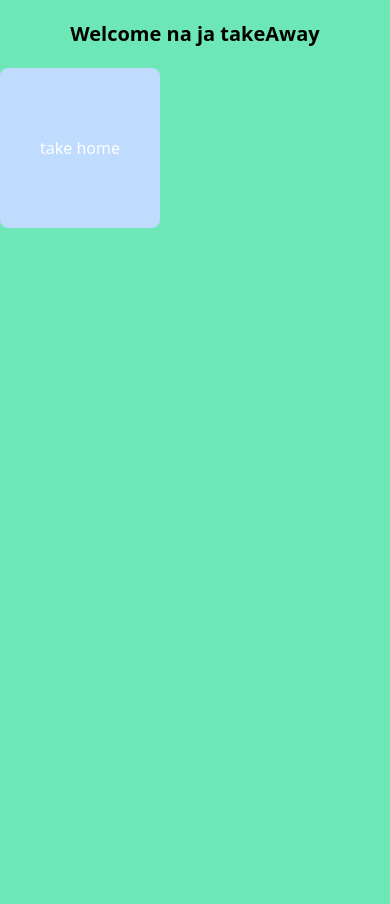
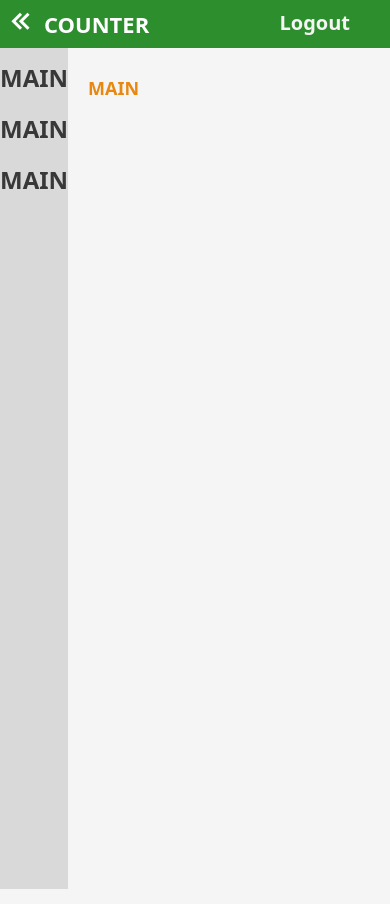
Before and after one commit to SuzukiTaylorSwift/Food-Ordering-Website-Project, a Flask app: page /takeAway in a window 390 px wide. Before the commit the page ends 228 px from the top, so only its background shows below. Run offline with Flask 3, Linux system fonts and the light colour scheme; data that the repository does not hold is empty; parts of the project's set-up code (start-up, migrations or seed data) failed here and were passed over.

Commit message:
login signup cashier responsive

```diff
--- /dev/null
+++ b/flask/app/static/css/takeAway.css
@@ -0,0 +1,115 @@
+body {
+    background-color: #f5f5f5;
+    padding-top: 20px;
+}
+
+.table-title {
+    display: flex;
+    align-items: center;
+    gap: 5px;
+    background-color: #2D8E2D;
+    color: white;
+    padding: 3px;
+    text-align: left;
+    font-size: 22px;
+    font-weight: bold;
+    position: fixed;
+    top: 0;
+    left: 0;
+    width: 100%;
+    z-index: 10;
+}
+
+.container-left{
+    background-color: #D9D9D9;
+    max-height: 100vh;
+    height: 1000px;
+    text-align: center;
+    width: 250px;
+    justify-content: left;
+    margin-top: 10px;
+
+}
+
+.container-main{
+    background-color: #f5f5f5;
+    max-height: 100vh;
+    height: 1000px;
+    text-align: center;
+    width: 1500px;
+    justify-content: right;
+    border-radius: 20px;
+    margin-top: 40px;
+
+
+}
+
+.text {
+    font-weight: bold;
+    text-align: center;
+    color: #393838;
+    margin-top: 15px;
+    font-size: 24px;
+    background-color: transparent;
+}
+
+.text:hover {
+    background-color: #fe8d04;
+    transform: scale(1.05);
+}
+
+.text-main {
+    font-weight: bold;
+    text-align: left;
+    color: #E88810;
+    margin-top: 15px;
+    margin-left: 20px;
+    font-size: 18px;
+
+}
+.container-food {
+    height: 250px;
+    background-color: #f5f5f5;
+    border-radius: 20px;
+    text-align: center;
+    width: 150px;
+    margin-left: 20px;
+    border: 2px solid #D9D9D9;
+    box-shadow: #D9D9D9;
+}
+.img{
+    height: 100px;
+    border-radius: 30px;
+    text-align: center;
+    width: 150px;
+    justify-items: center;
+    margin-top: 10px;
+
+}
+
+.layout {
+    display: grid;
+    grid-template-columns: repeat(6, 1fr);
+    gap: 10px;
+    justify-content: left;
+    margin-top: 30px;
+    row-gap: 30px;
+
+  }
+
+
+
+.logout-button {
+    background-color: transparent;
+    color: #f5f5f5;
+    font-size: 20px;
+    font-weight: bold;
+    text-align: center;
+    padding: 5px 10px;
+    border: none;
+    text-decoration: none;
+    position: absolute;
+    right: 30px;
+    top: 3px;
+    transition: font-size 0.2s ease-in-out;
+}
--- a/flask/app/templates/client_page/takeAway.html
+++ b/flask/app/templates/client_page/takeAway.html
@@ -6,9 +6,56 @@
       rel="stylesheet"
     />
     <script src="https://ajax.googleapis.com/ajax/libs/jquery/3.7.1/jquery.min.js"></script>
+    <link
+    rel="stylesheet"
+    href="{{ url_for('static', filename='css/takeAway.css') }}"
+    />
+    <link
+      href="https://unpkg.com/boxicons@2.1.4/css/boxicons.min.css"
+      rel="stylesheet"
+    />
   </head>
-  <body class="bg-green-300">
-    <h1 class="text-center my-5 text-xl font-bold">Welcome na ja takeAway</h1>
+  <body>
+    <div class="table-title">
+      <a href="/admin/cashier"><i class="bx bx-chevrons-left bx-md"></i> </a>
+      <h2>COUNTER</h2>
+      <a href="/admin/login" class="logout-button">Logout</a>
+    </div>
+    <div class="flex flex-row items-center justify-start ml-50">
+      <div class="container-left">
+        <div class="text">MAIN</div>
+        <div class="text">MAIN</div>
+        <div class="text">MAIN</div>
+
+      </div>
+      <div class="container-main">
+        <div class="text-main">MAIN</div>
+        <div id="confirm"></div>
+        <div class="layout">
+          {% for i in menus %}
+          <div class="container-food" id="id{{i.id}}">
+              <div class="img">
+                <img
+                  src="{{ url_for('static', filename=i.image_path.split('static/')[-1]) }}"
+                  alt="Picture"
+                  class="w-32 h-32 object-cover rounded-md"
+                />
+              </div>
+
+              <div class="mt-4 text-center">
+                <h2 class="text-xl font-semibold text-gray-800">{{i.nameFood}}</h2>
+                <p class="text-lg text-gray-500 mt-2">Price: ${{i.price}}</p>
+                <p class="text-sm text-gray-400 mt-1">Type: {{i.type}}</p>
+              </div>
+
+          </div>
+          {% endfor %}
+
+        </div>
+      </div>
+    </div>
+
+    <!-- <h1 class="text-center my-5 text-xl font-bold">Welcome na ja takeAway</h1>
     <div id="confirm"></div>
     <div class="grid grid-cols-2 gap-4">
       {% for i in menus %}
@@ -36,7 +83,7 @@
       >
         <h1>take home</h1>
       </div>
-    </div>
+    </div> -->
 
     <script>
       // Example: Set table_id dynamically
--- a/flask/app/views.py
+++ b/flask/app/views.py
@@ -272,6 +272,7 @@ def all_data_takehome():
         "order_list": [o.to_dict() for o in order_list],
         "menu": [m.to_dict() for m in menu]
     })
+
 
 @app.route("/admin/cashier", methods=['GET', 'POST'])
 def Cashier():
```
Also changed, not shown: flask/app/static/css/cashier.css (+97 -13 lines), flask/app/static/css/login.css (+68 -33 lines), flask/app/templates/admin/cashier.html (+13 -6 lines), flask/app/templates/admin/login_pages/login.html (+11 -7 lines), flask/app/templates/admin/login_pages/signup.html (+16 -14 lines).
